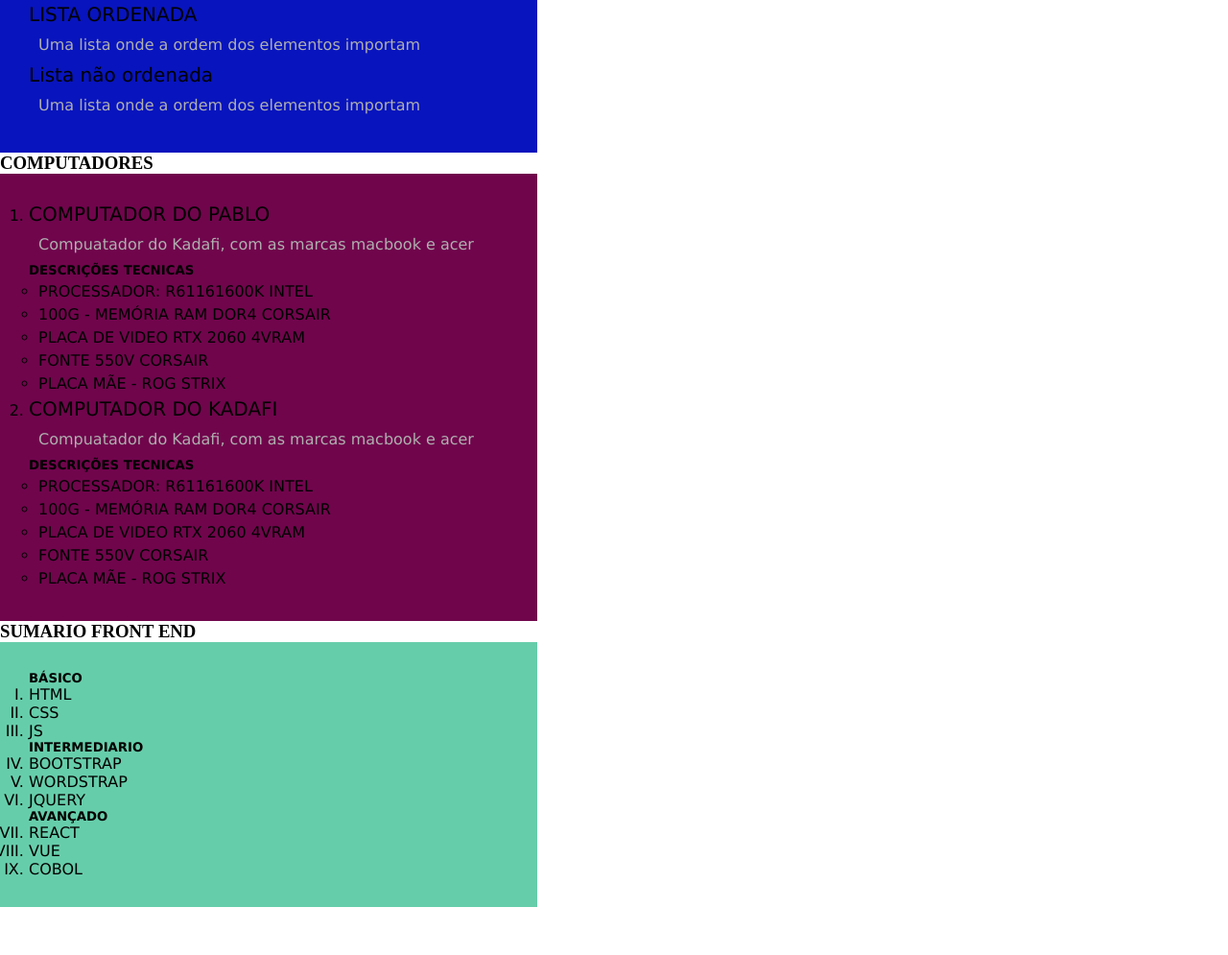
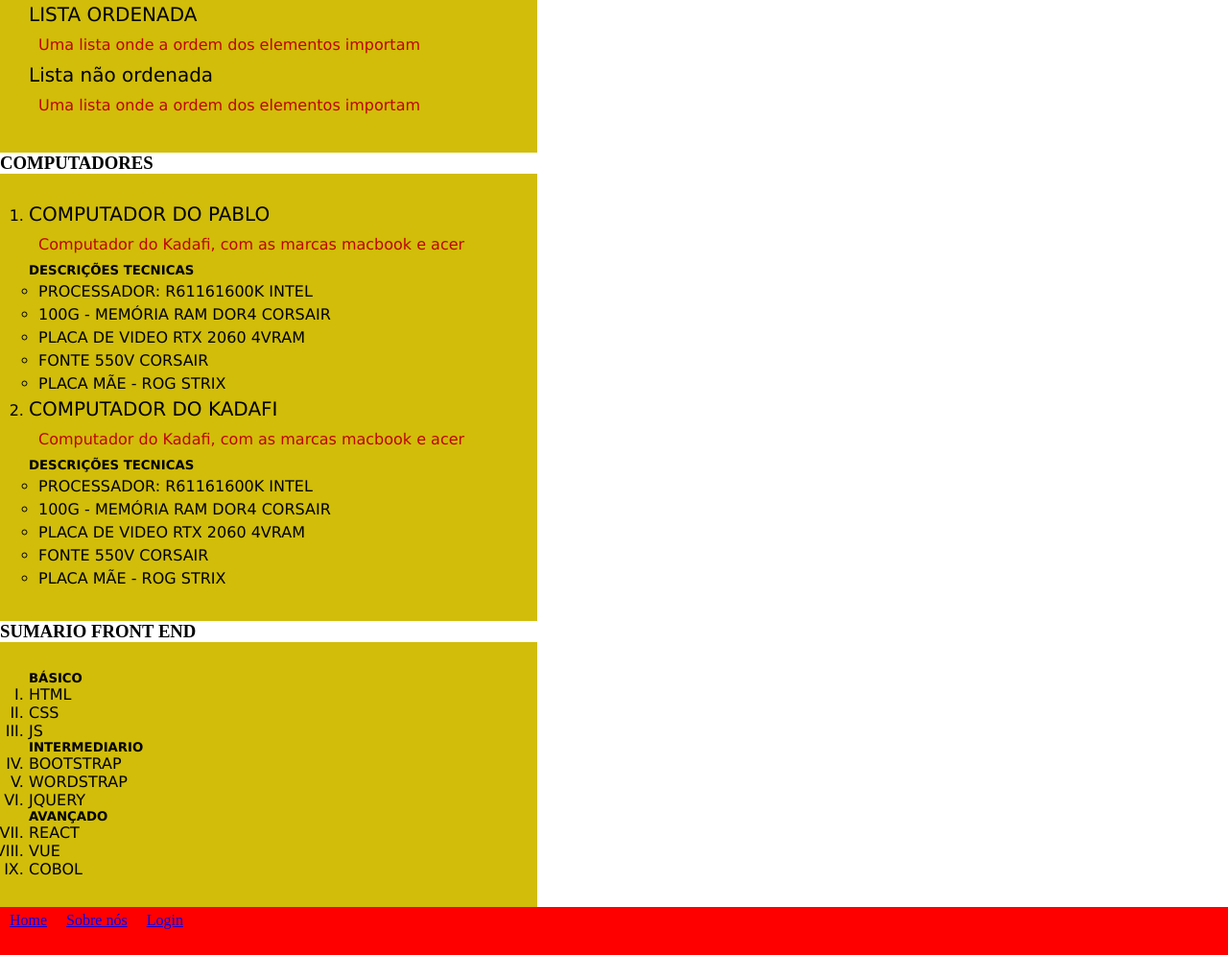
Before and after one commit to pablokadafi/HTLM-CSS, a plain HTML site: page Aula 12 listas/index.html in a window 1280 px wide. Shown: the part 649-1644 px from the top of the page at 96% size. Before the commit the page ends 1594 px from the top, so only its background shows below. Drawn offline with Linux system fonts and the light colour scheme.

Commit message:
AULA 12 LISTAS

```diff
--- a/Aula 12 listas/index.html
+++ b/Aula 12 listas/index.html
@@ -56,7 +56,7 @@
         <ol>
             <li>
                 <dt>COMPUTADOR DO PABLO</dt>
-                <dd>Compuatador do Kadafi, com as marcas macbook e acer</dd>
+                <dd>Computador do Kadafi, com as marcas macbook e acer</dd>
                 <h5>DESCRIÇÕES TECNICAS</h5>
                 <ul>
                     <li>PROCESSADOR: R61161600K INTEL</li>
@@ -68,7 +68,7 @@
             </li>
             <li>
                 <dt>COMPUTADOR DO KADAFI</dt>
-                <dd>Compuatador do Kadafi, com as marcas macbook e acer</dd>
+                <dd>Computador do Kadafi, com as marcas macbook e acer</dd>
                 <h5>DESCRIÇÕES TECNICAS</h5>
                 <ul>
                     <li>PROCESSADOR: R61161600K INTEL</li>
@@ -101,7 +101,13 @@
             <li>COBOL</li>
         </ol>
     </div>
-    <nav></nav>
+    <nav>
+        <ul>
+            <li><a href="#">Home</a></li>
+            <li><a href="#">Sobre nós</a></li>
+            <li><a href="#">Login</a></li>
+        </ul>
+    </nav>
 
 </body>
 </html>
--- a/Aula 12 listas/materialDeAula/styles/geral.css
+++ b/Aula 12 listas/materialDeAula/styles/geral.css
@@ -12,23 +12,23 @@
     background-color: rgb(209, 189, 10);
 }
 #compras{
-    background-color: rgb(31, 116, 5);
+    background-color: rgb(209, 189, 10);
 }
 #compras ul{
     list-style-type: square;
 }
 #dicionario{
-    background-color: rgb(8, 20, 189);
+    background-color: rgb(209, 189, 10);
 }
 #computadores{
-    background-color: rgb(112, 5, 76);
+    background-color: rgb(209, 189, 10);
 }
 dt{
     font-size: 15pt;
     color: rgb(2, 1, 0);
 }
 dd{
-    color: rgb(175, 175, 175);
+    color: rgb(190, 5, 5);
     margin: 10px;
 }
 ul li{
@@ -36,5 +36,16 @@ ul li{
 
 }
 #sumario{
-    background-color: mediumaquamarine;
+    background-color: rgb(209, 189, 10);
 }
+nav{
+    width: 100%;
+    height: 50px;
+    background-color: red;
+    display: flex;
+    gap: 20px;
+}
+nav ul{
+    display: flex;
+    list-style: none;
+}
```
